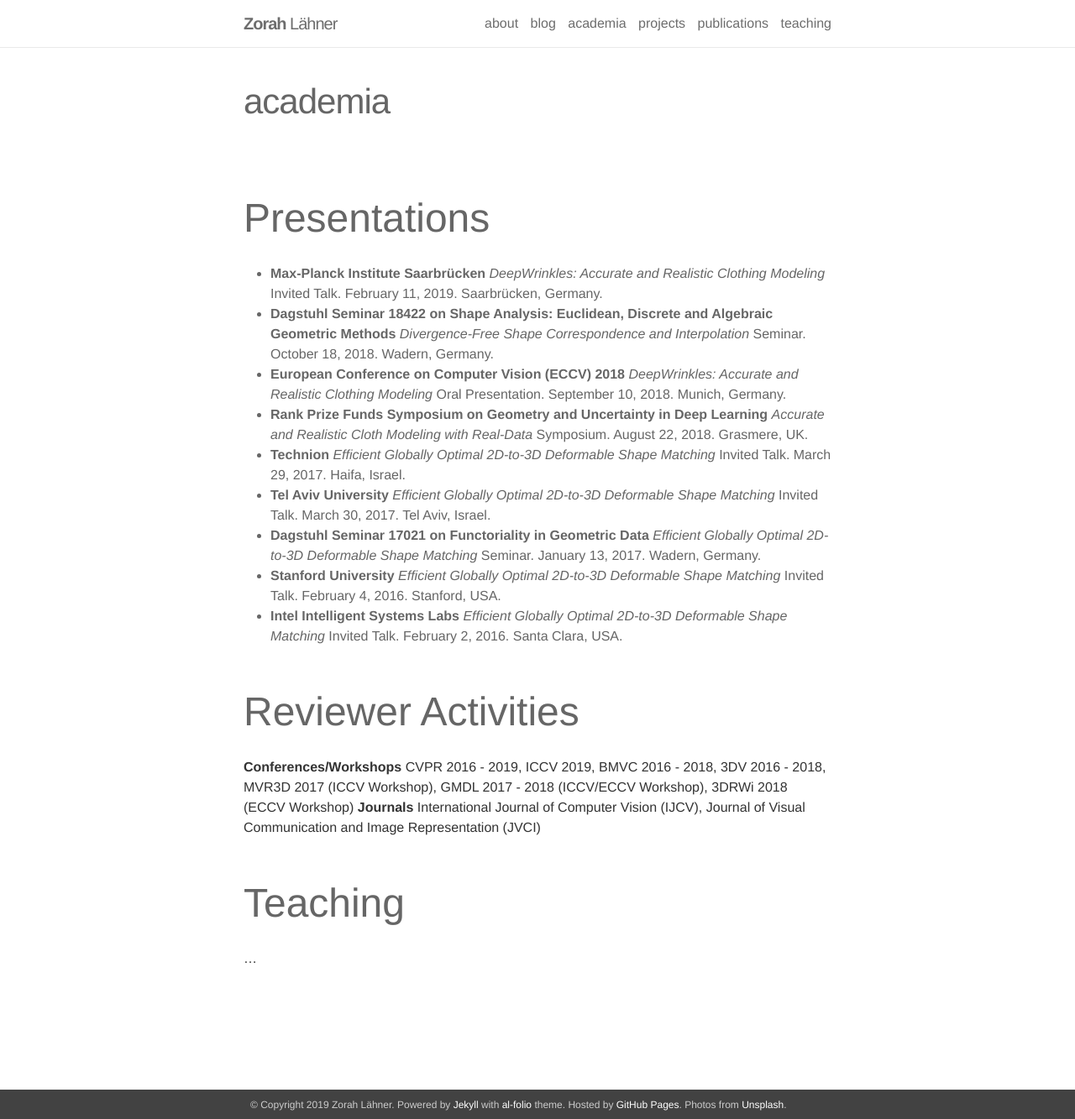
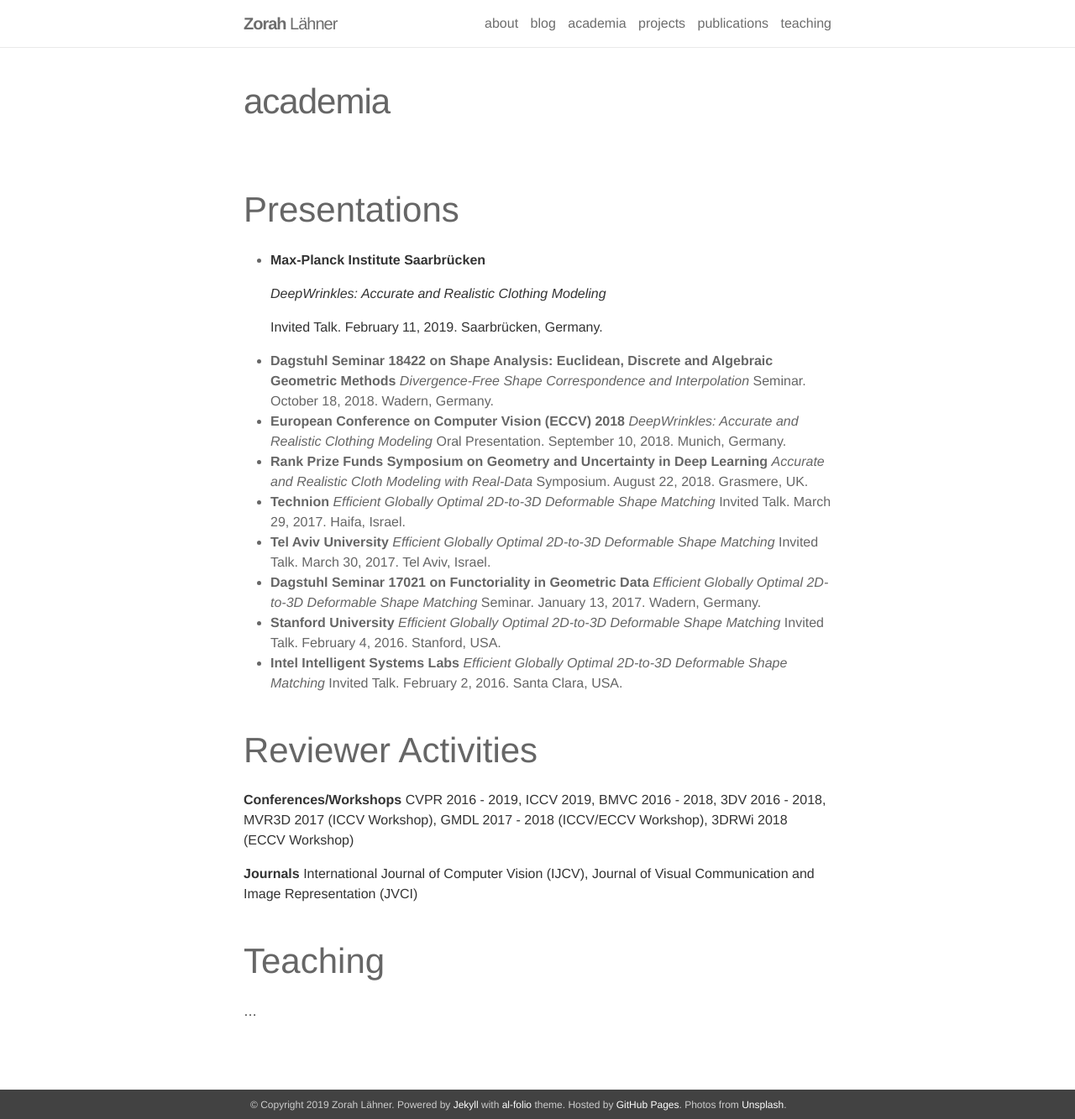
Before and after one commit to zorah/zorah.github.io, a Jekyll site: the page built from _pages/academia.md, in a window 1280 px wide and 1333 px high. Shown: the whole window at 84% size. Built offline with Jekyll 4.4.1, drawn with Linux system fonts in a browser that asks for light colours; nearby versions of some CDN libraries.

```diff
--- a/_pages/academia.md
+++ b/_pages/academia.md
@@ -5,10 +5,12 @@ title: academia
 description:
 ---
 
-# Presentations
+## Presentations
 
 * **Max-Planck Institute Saarbrücken**
+
    *DeepWrinkles: Accurate and Realistic Clothing Modeling*
+
    Invited Talk. February 11, 2019. Saarbrücken, Germany.
 * **Dagstuhl Seminar 18422 on Shape Analysis: Euclidean, Discrete and Algebraic Geometric Methods**
    *Divergence-Free Shape Correspondence and Interpolation*
@@ -35,12 +37,13 @@ description:
    *Efficient Globally Optimal 2D-to-3D Deformable Shape Matching*
    Invited Talk. February 2, 2016. Santa Clara, USA.
 
-# Reviewer Activities
+## Reviewer Activities
 
 **Conferences/Workshops** CVPR 2016 - 2019, ICCV 2019, BMVC 2016 - 2018, 3DV 2016 - 2018, MVR3D 2017 (ICCV Workshop), GMDL
 2017 - 2018 (ICCV/ECCV Workshop), 3DRWi 2018 (ECCV Workshop)
+
 **Journals** International Journal of Computer Vision (IJCV), Journal of Visual Communication and Image Representation (JVCI)
 
-# Teaching
+## Teaching
 
 ...
```
